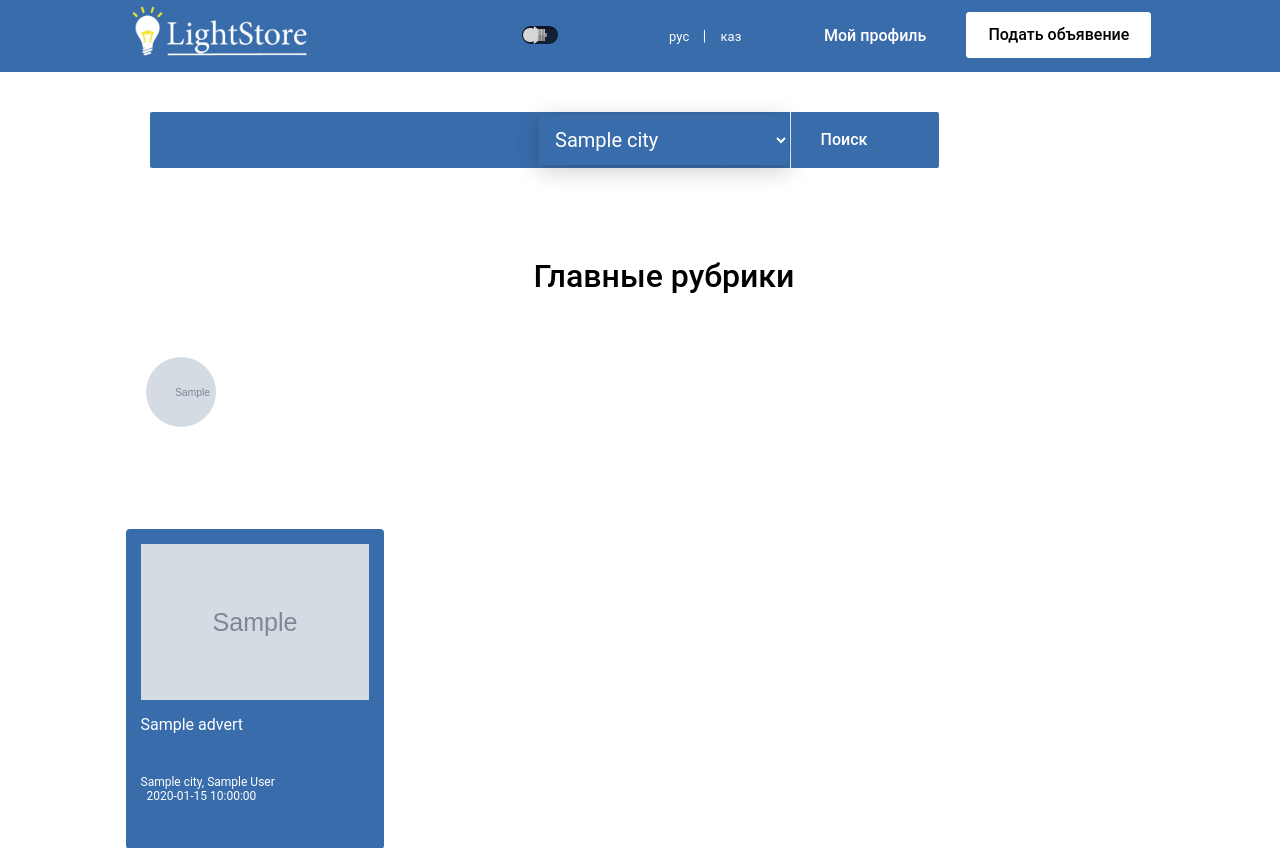
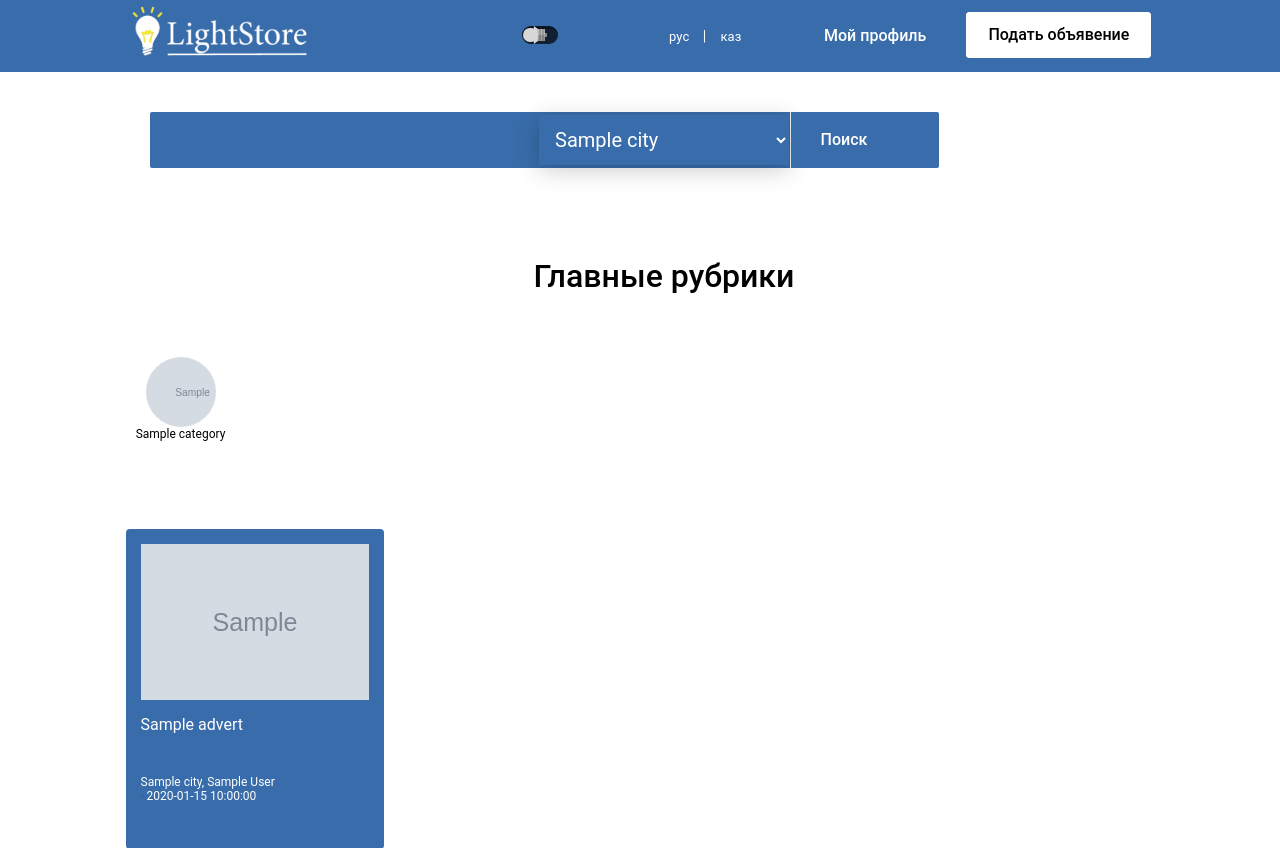
Before and after one commit to Erzhh/LightStore, a PHP site: page / in a window 1280 px wide. Shown: the top 848 px of the page. Run offline with PHP 8.4, Linux system fonts and the light colour scheme; tables that the repository leaves empty or names only in its code hold one stand-in row (values such as "Sample post"); grey boxes marked "Sample" are stand-in pictures; some web fonts are replaced.

Commit message:
ыыыыыыы

```diff
--- a/assets/css/olx-demo.css
+++ b/assets/css/olx-demo.css
@@ -36,7 +36,7 @@ justify-content: flex-end;
 }
 .gallerywide .inner h4 a strong {
     font-weight: normal;
-    color: white!important;
+    color: white;
 }
 .categories{
     display: flex;
@@ -252,7 +252,7 @@ form input[type="text"], form input[type="password"] {
     color: var(--color-font12);
 }
 
-html, body, div, span, object, iframe, h1, h2, h3, h4, h5, h6, p, blockquote, pre abbr, address, cite, code, del, dfn, em, img, ins, kbd, q, samp, sub, sup, var, dl, dt, dd, ol, ul, li, fieldset, form, label, legend, table, caption, tbody, tfoot, thead, tr, th, td {
+html, body, div, span, object, iframe, h1, h2, h3, h4, h5, h6, blockquote, pre abbr, address, cite, code, del, dfn, em, img, ins, kbd, q, samp, sub, sup, var, dl, dt, dd, ol, ul, li, fieldset, form, label, legend, table, caption, tbody, tfoot, thead, tr, th, td {
     margin: 0;
     padding: 0;
     border: 0;
```
